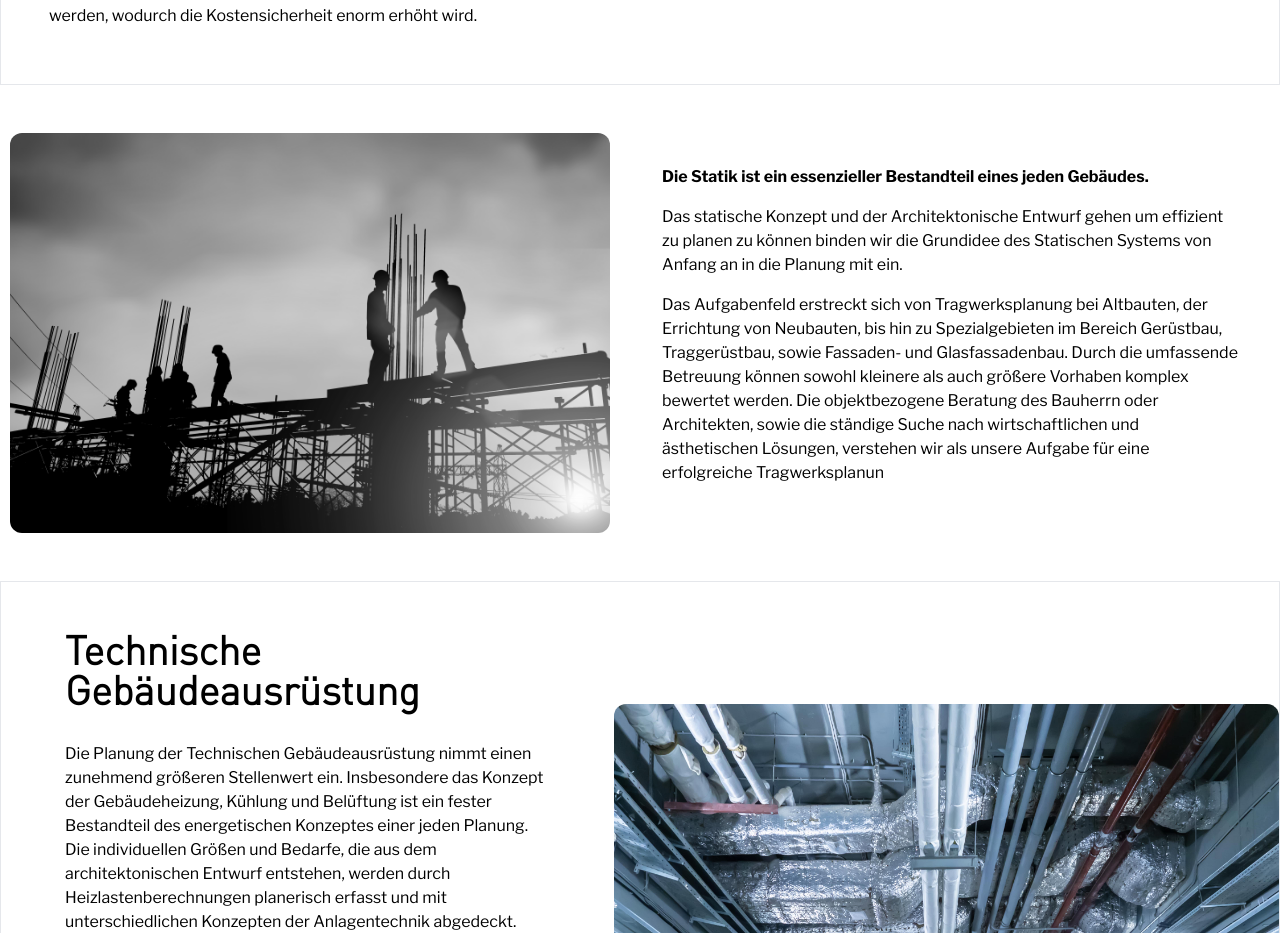
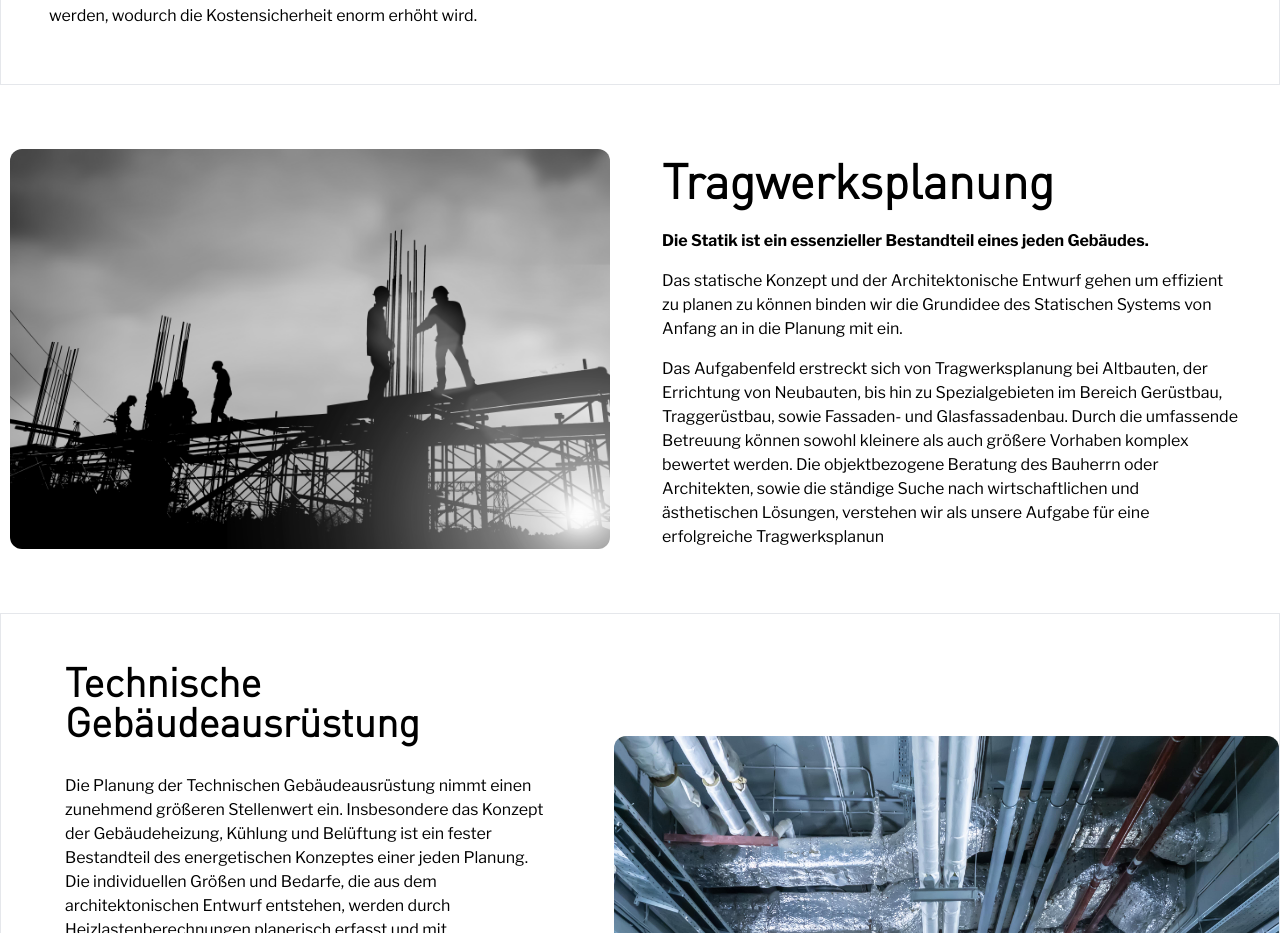
Before and after one commit to borigendiego/fies, a Next.js app: page /leistung in a window 1280 px wide. Shown: the part 1360-2293 px from the top of the page. Built offline with nearby package versions, Linux system fonts and the light colour scheme.

Commit message:
Last tasks in sub menus

```diff
--- a/components/nav/index.tsx
+++ b/components/nav/index.tsx
@@ -34,13 +34,14 @@ const Nav = () => {
                 </Link>
                 <ul className={'sub-menu absolute hidden'}>
                     <li><a href={'/leistung/#architektur'}>Architektur</a></li>
+                    <li><a href={'/leistung/#tragwerksplanung'}>Tragwerksplanung</a></li>
                     <li><a href={'/leistung/#technise'}>Technische Gebäudeausrüstung</a></li>
                     <li><a href={'/leistung/#brandschutz'}>Brandschutz</a></li>
                     <li><a href={'/leistung/#energieberatung'}>Energieberatung</a></li>
-                    <li><a href={'/leistung/#projektewicklung'}>Projektewicklung</a></li>
+                    <li><a href={'/leistung/#projektenwicklung'}>Projektenwicklung</a></li>
                     <li><a href={'/leistung/#finanzierung'}>Finanzierung</a></li>
                     <li><a href={'/leistung/#sanierung'}>Sanierung</a></li>
-                    <li><a href={'/leistung/#grundstuck'}>Grundstuck</a></li>
+                    <li><a href={'/leistung/#grundstuck'}>Grundstücks-entwicklung</a></li>
                 </ul>
             </li>
             <li>
--- a/components/projektenwicklung/index.tsx
+++ b/components/projektenwicklung/index.tsx
@@ -12,7 +12,7 @@ const Projektewicklung = () => {
                 transition={{duration:  1, delay: 2}}
                 viewport={{once: true}}
              />
-            <div className={'flex flex-col relative md:pl-16 px-6 md:pr-0 text-center md:text-left pt-12 pb-12'} id={'projektewicklung'}>
+            <div className={'flex flex-col relative md:pl-16 px-6 md:pr-0 text-center md:text-left pt-12 pb-12'} id={'projektenwicklung'}>
                 <motion.h1
                     className={'md:text-5xl font-semibold py-4'}
                     initial={{opacity: 0, x:-30}}
--- a/components/statik/index.tsx
+++ b/components/statik/index.tsx
@@ -5,7 +5,7 @@ import { motion } from "framer-motion";
 
 const Statik = ( ) => {
     return(
-        <div className={'flex justify-center items-center'}>
+        <div className={'flex justify-center items-center'} id='tragwerksplanung'>
             <div className='flex md:flex-row-reverse flex-col-reverse py-12'>
                 <motion.div
                 className={'px-8 text-center md:text-left m-auto md:w-1/2 pt-8 md:pt-0'}
@@ -15,6 +15,13 @@ const Statik = ( ) => {
                 transition={{duration:  .7, delay: 1.5}}
                 viewport={{once: true}}
                 >
+                    <motion.h1
+                        className={'md:text-5xl font-semibold py-6'}
+                        initial={{opacity: 0, x:-30}}
+                        whileInView={{opacity: 1, x:0}}
+                        transition={{duration:  .7, delay: 1}}
+                        viewport={{once: true}}
+                    >Tragwerksplanung</motion.h1>
                     <p className='font-bold'>Die Statik ist ein essenzieller Bestandteil eines jeden Gebäudes. </p>
                     <p className='my-4'>
                         Das statische Konzept und der Architektonische Entwurf gehen um effizient zu planen
--- a/styles/globals.scss
+++ b/styles/globals.scss
@@ -113,7 +113,7 @@ h4 {
 
   li {
     font-weight: bold;
-    padding: 1rem;
+    padding: .9rem .8rem;
   }
 }
 
```
